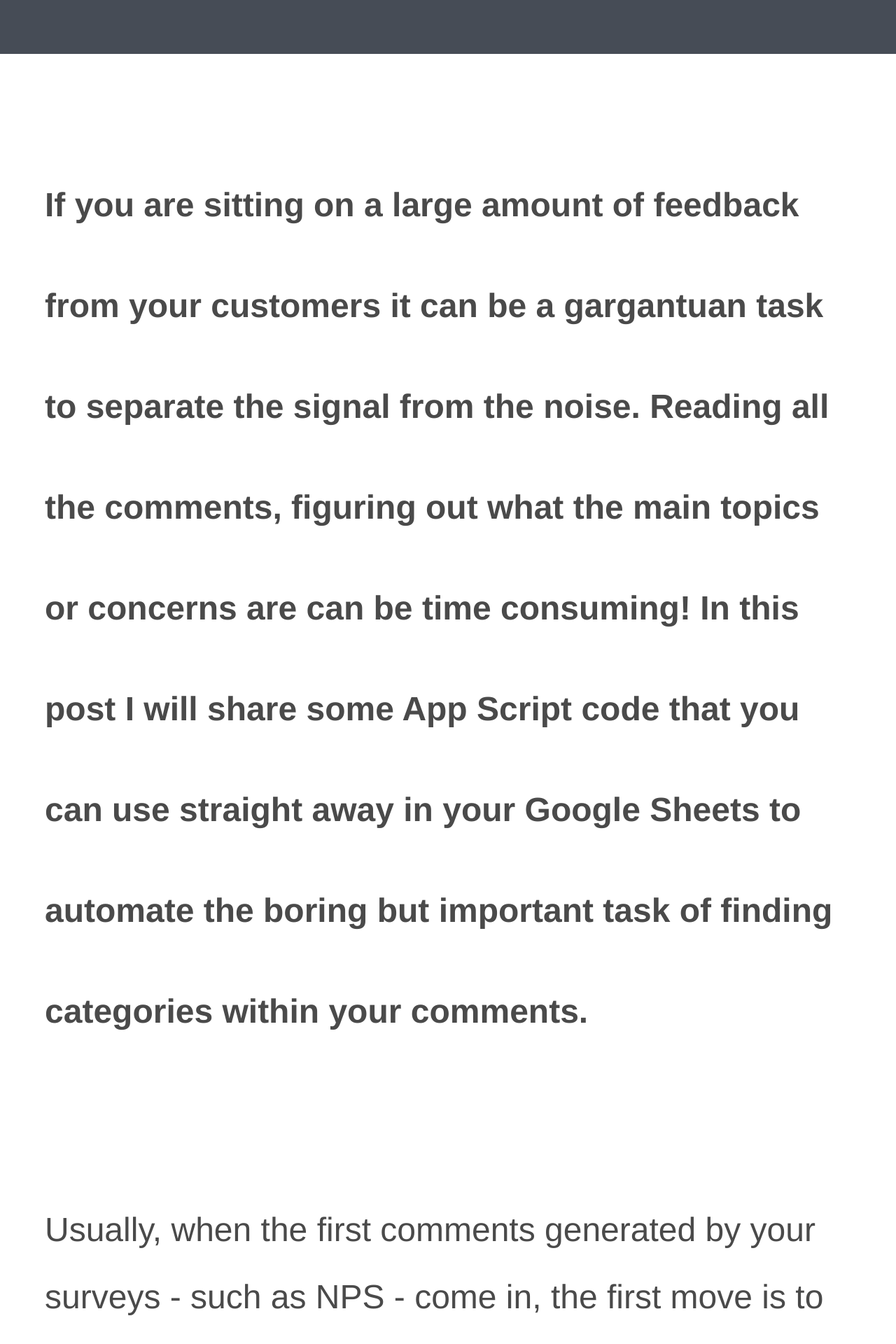
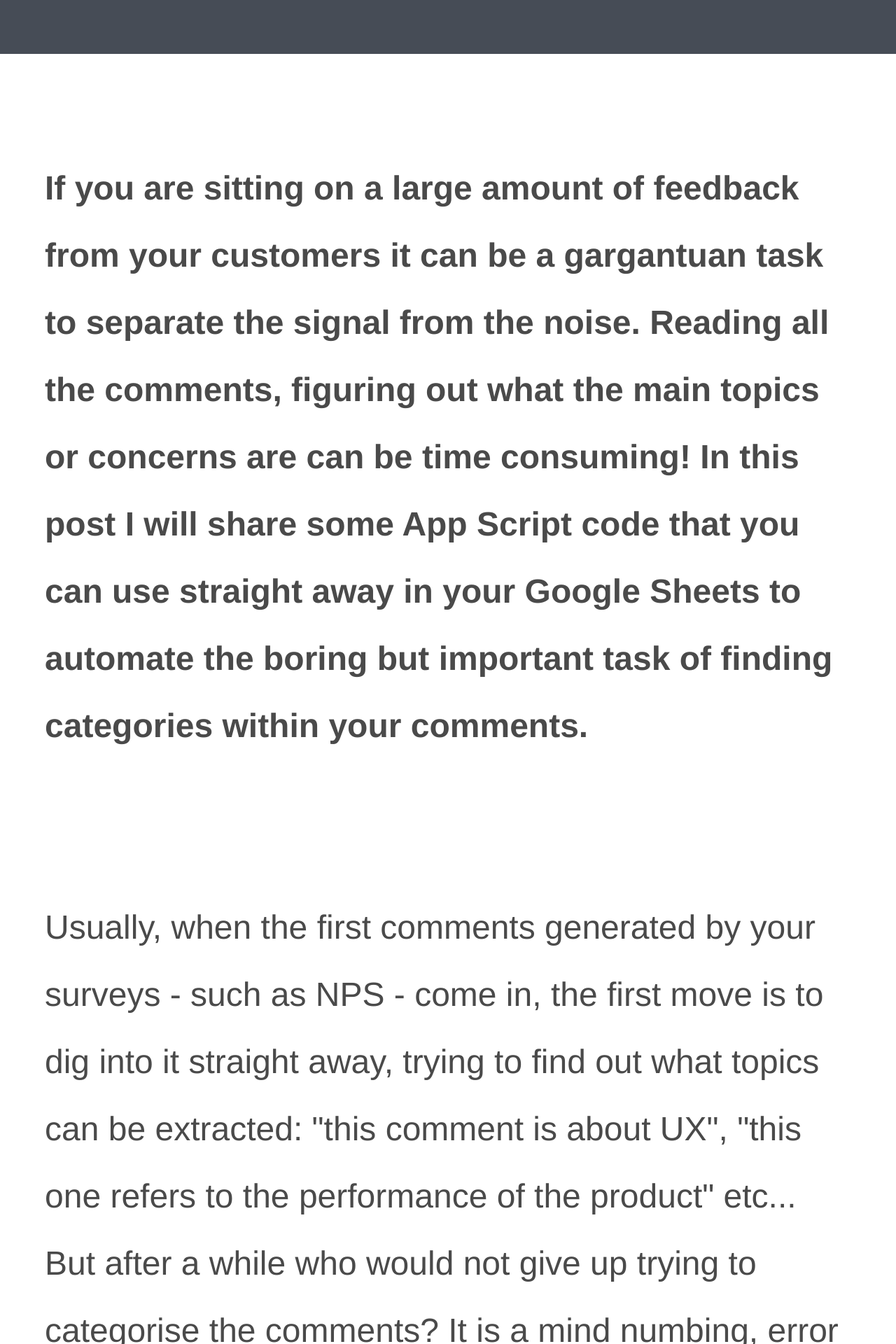
Before and after one commit to sylvainzircher/sylvainzircher.github.io, a Jekyll site: the page built from _posts/blog/2020-06-01-NPS-tools.html, in a window 1280 px wide. Shown: the part 1146-3066 px from the top of the page at 70% size. Built offline with Jekyll 4.4.1, drawn with Linux system fonts in a browser that asks for light colours; nearby versions of some CDN libraries.

Commit message:
Tweaking Responsiveness of blog posts

```diff
--- a/_sass/layout/_blog.scss
+++ b/_sass/layout/_blog.scss
@@ -279,7 +279,7 @@
 
   .article .intro {
     font-size: 3em;
-    line-height: 3em;
+    line-height: $desktopParagraphLineHeight;
     font-weight: bold;
     margin-top: $mobileParagraphMargin;
     margin-bottom: 4em;
@@ -308,6 +308,7 @@
   .article h3 {
     font-size: $mobileParagraphFontSize;
     line-height: 1.6em;
+    font-weight: bold;
     margin-top: $mobileParagraphMargin;
     margin-bottom: $mobileParagraphMargin;
   }
--- a/_sass/layout/_resource.scss
+++ b/_sass/layout/_resource.scss
@@ -156,8 +156,10 @@
   }
 
   .post p {
-    font-size: $mobileResourcesParagraphFontSize;
-    line-height: $mobileResourcesLineHeight;
+    font-size: $mobileParagraphFontSize;
+    line-height: $desktopParagraphLineHeight;
+    margin-top: $mobileParagraphMargin;
+    margin-bottom: $mobileParagraphMargin;
   }
 
   .post img {
--- a/_sass/modules/_Resources.scss
+++ b/_sass/modules/_Resources.scss
@@ -163,10 +163,7 @@
 	}
 
 	.content-resources p {
-	    font-size: $mobileParagraphFontSize;
-	    line-height: $desktopParagraphLineHeight;
-	    margin-top: $mobileParagraphMargin;
-	    margin-bottom: $mobileParagraphMargin;
+		font-size: $mobileTitleFontSize;
 	}
 
 	.content-resources h1 {
```
